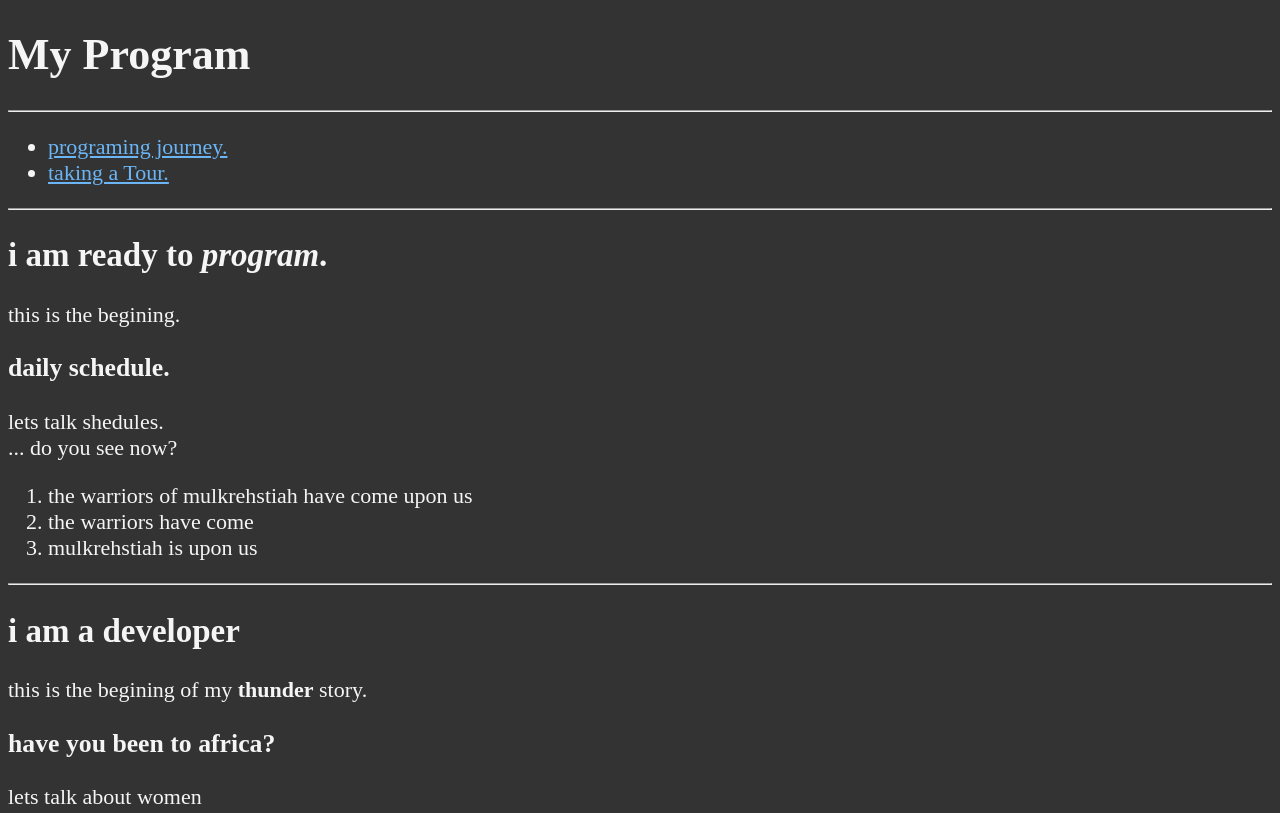
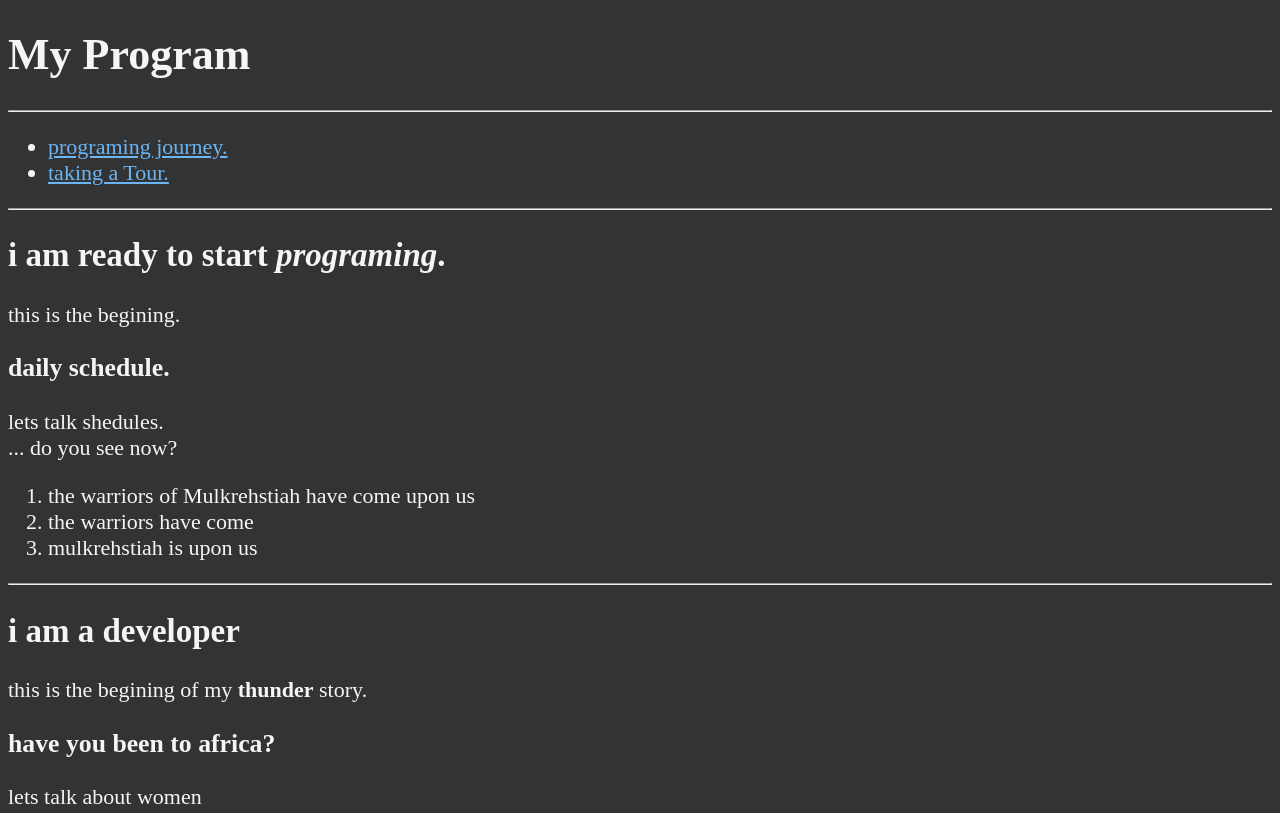
Before and after one commit to Radnova932/Archive932, a plain HTML site: page index.html in a window 1280 px wide. Shown: the top 813 px of the page. Drawn offline with Linux system fonts and the light colour scheme.

Commit message:
Modified version of my html file

```diff
--- a/index.html
+++ b/index.html
@@ -29,13 +29,13 @@
     <hr />
     <main>
       <article id="program">
-        <h2>i am ready to <em>program</em>.</h2>
+        <h2>i am ready to start <em>programing</em>.</h2>
         <p>this is the begining.</p>
 
         <h3>daily schedule.</h3>
         <p>lets talk shedules. <br />... do you see now?</p>
         <ol>
-          <li>the warriors of mulkrehstiah have come upon us</li>
+          <li>the warriors of Mulkrehstiah have come upon us</li>
           <li>the warriors have come</li>
           <li>mulkrehstiah is upon us</li>
         </ol>
```
